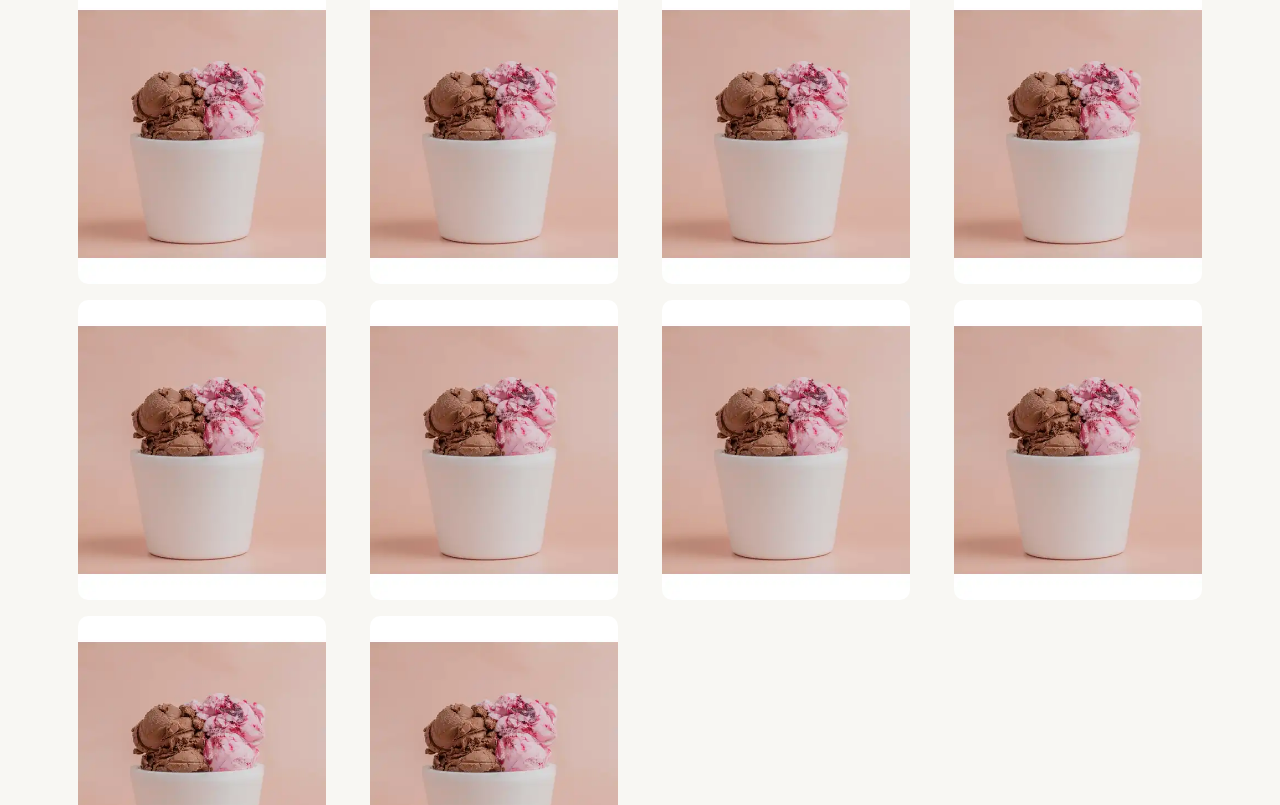
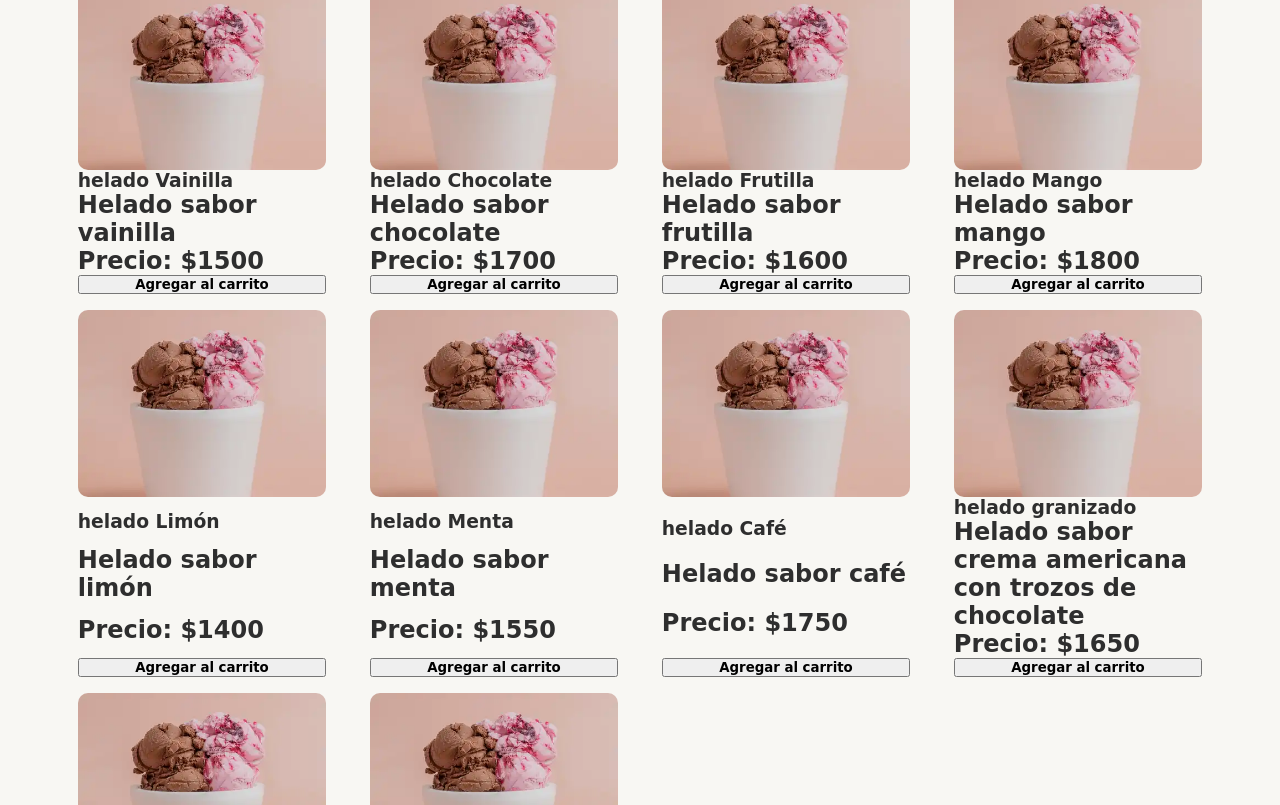
Before and after one commit to FedericoCAlonso/TalentoTechFrontEnd2025, a plain HTML site: page index.html in a window 1280 px wide. Shown: the part 346-1151 px from the top of the page. Drawn offline with Linux system fonts and the light colour scheme; a web font is replaced by a local one.

Commit message:
corrección CSS para que muestre botones de agregar al carrito en Crhome

```diff
--- a/css/style.css
+++ b/css/style.css
@@ -115,7 +115,7 @@ p {
 .productos {
     display: grid;
     grid-template-columns: 1fr 1fr 1fr 1fr;
-    grid-auto-rows: 300px;
+    grid-auto-rows: auto;
 
     /* Centrar horizontalmente cada grid item; no estirar verticalmente aquí
        porque necesitamos que las tarjetas ocupen la altura de la fila para
@@ -133,6 +133,8 @@ p {
 .productos--tarjeta {
     display: flex;
     flex-direction: column;
+    /* como el alto es variable, hago que se reparta mejor el contenido y queden iguales por fila*/
+    justify-content: space-between;
     overflow: hidden;
     width: 90%;
     /* Asegurar que la tarjeta ocupa toda la altura de la celda del grid
@@ -142,14 +144,14 @@ p {
 }
 
 .productos--tarjeta img {
-    height: 100%;
+    display: block;
+    aspect-ratio: 4 / 3;
     /* ocupar toda la tarjeta para que object-fit: cover recorte */
     width: 100%;
+    max-height: 60%;
     object-fit: cover;
     object-position: center;
     border-radius: 10px;
-    margin: 0 auto;
-
 }
 
 /*contacto.html */
--- a/index.html
+++ b/index.html
@@ -5,11 +5,7 @@
     <meta charset="UTF-8">
     <meta name="viewport" content="width=device-width, initial-scale=1.0">
     <title>Vainilla Helados Home</title>
-
     <link rel="stylesheet" href="./css/style.css">
-    <!-- Cargo la definición del componente navbar-->
-    <script type="module" src="js/components/navbar.js"></script>
-
 
 </head>
 
```
Also changed, not shown: pages/carrito.html (+0 -1 lines), pages/contacto.html (+1 -2 lines).
